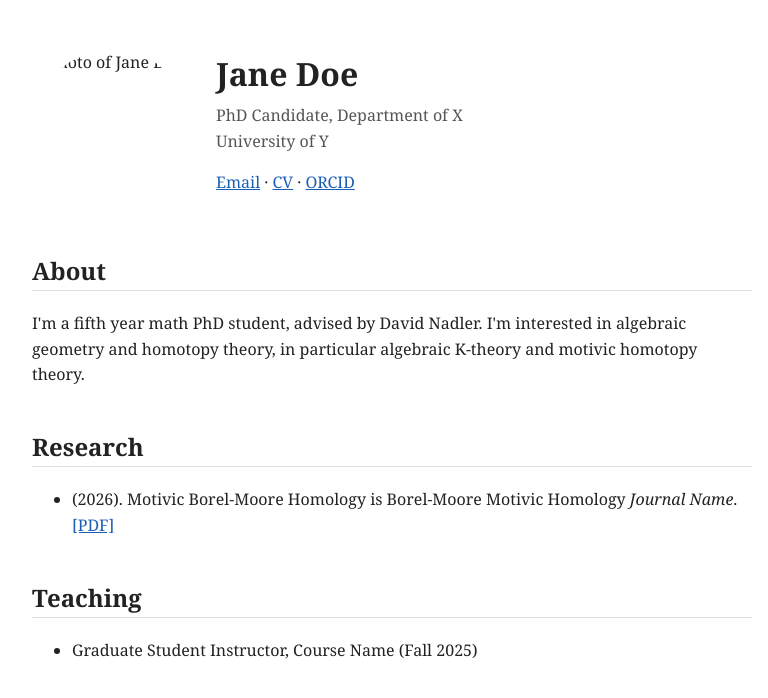
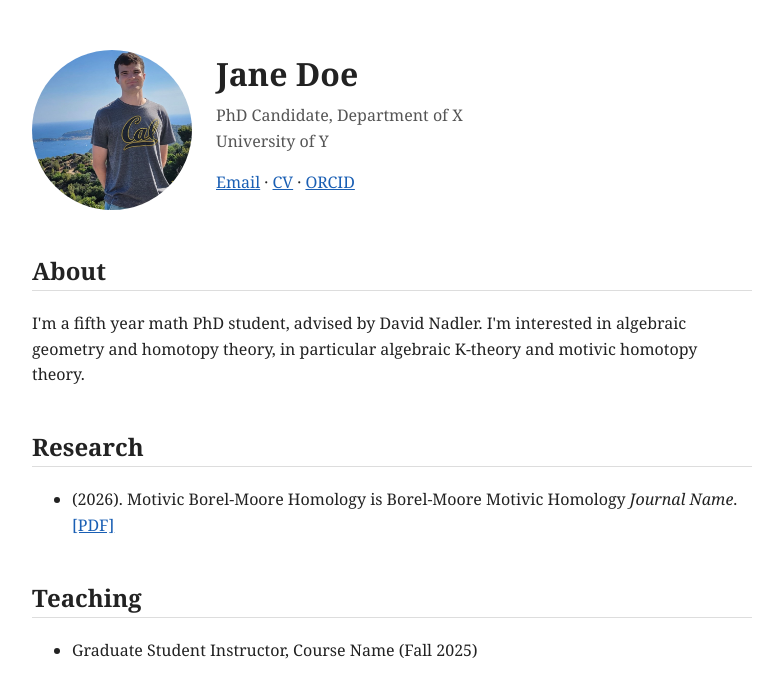
Before and after one commit to spencer-g-taylor/spencer-g-taylor.github.io, a plain HTML site: page index.html in a window 1280 px wide. Shown: the whole page, without its empty margins (248-1016 px from the left). Drawn offline with Linux system fonts and the light colour scheme.

Commit message:
Update index.html

```diff
--- a/index.html
+++ b/index.html
@@ -24,7 +24,7 @@
 </head>
 <body>
   <header>
-    <img src="photo.jpg" alt="Photo of Jane Doe">
+    <img src="photo.jpeg" alt="Photo of Jane Doe">
     <div>
       <h1>Jane Doe</h1>
       <p class="affil">PhD Candidate, Department of X<br>University of Y</p>
```
